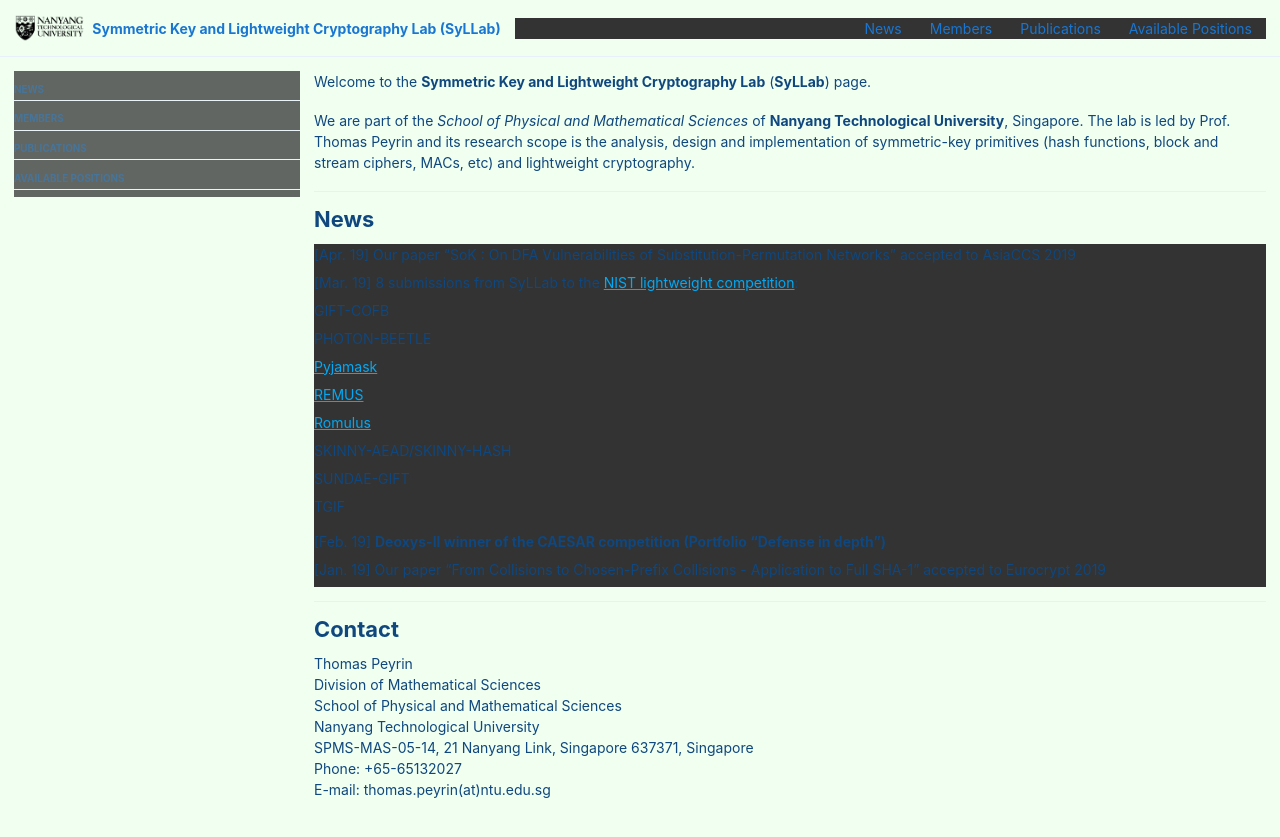
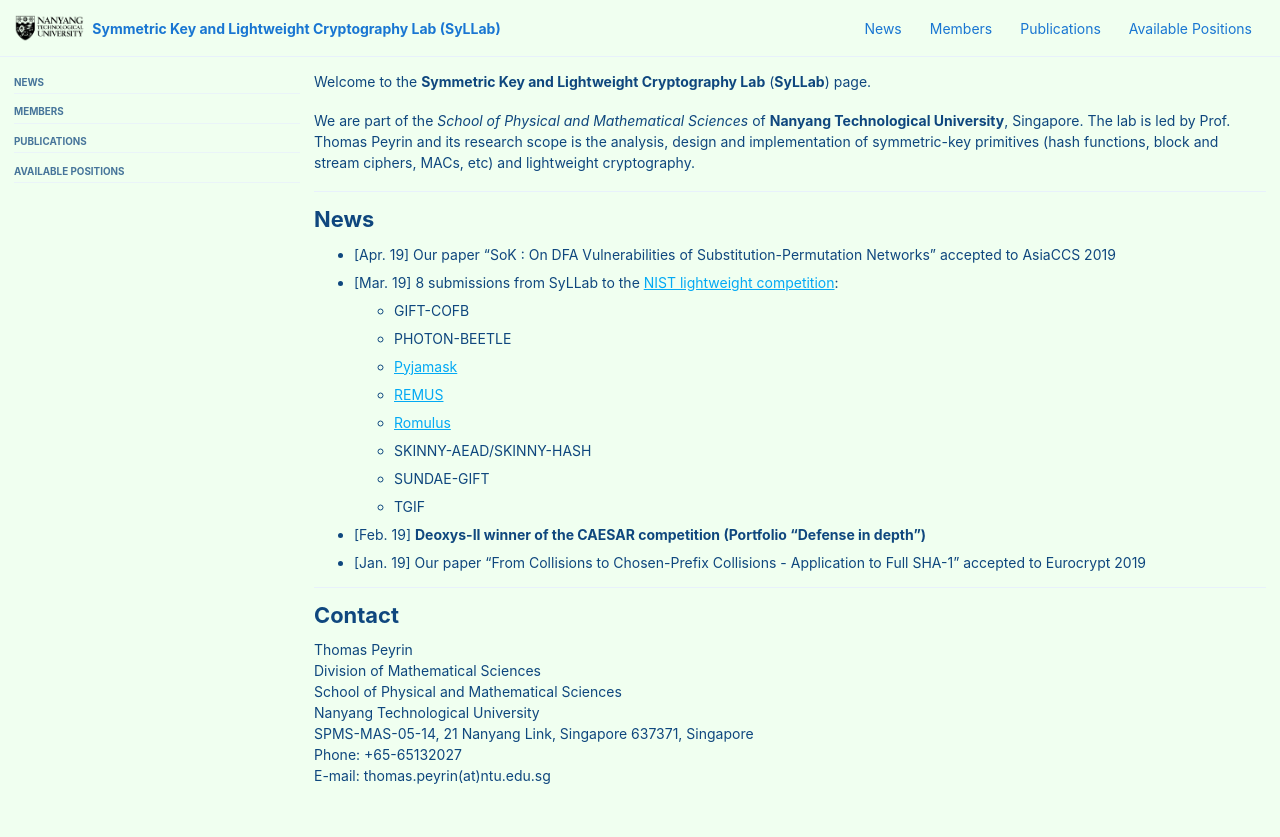
Before and after one commit to thomaspeyrin/web, a Jekyll site: the page built from index.md, in a window 1280 px wide and 900 px high. Shown: the top 837 px of the window. Built offline with Jekyll 4.4.1, drawn with Linux system fonts in a browser that asks for light colours; cached includes are drawn as plain includes; nearby versions of some CDN libraries.

Commit message:
Update main.scss

```diff
--- a/assets/css/main.scss
+++ b/assets/css/main.scss
@@ -22,9 +22,5 @@ html {
 }
 
 ul {
-  list-style-type: none;
   margin: 0;
-  padding: 0;
-  overflow: hidden;
-  background-color: #333333;
 }
```
